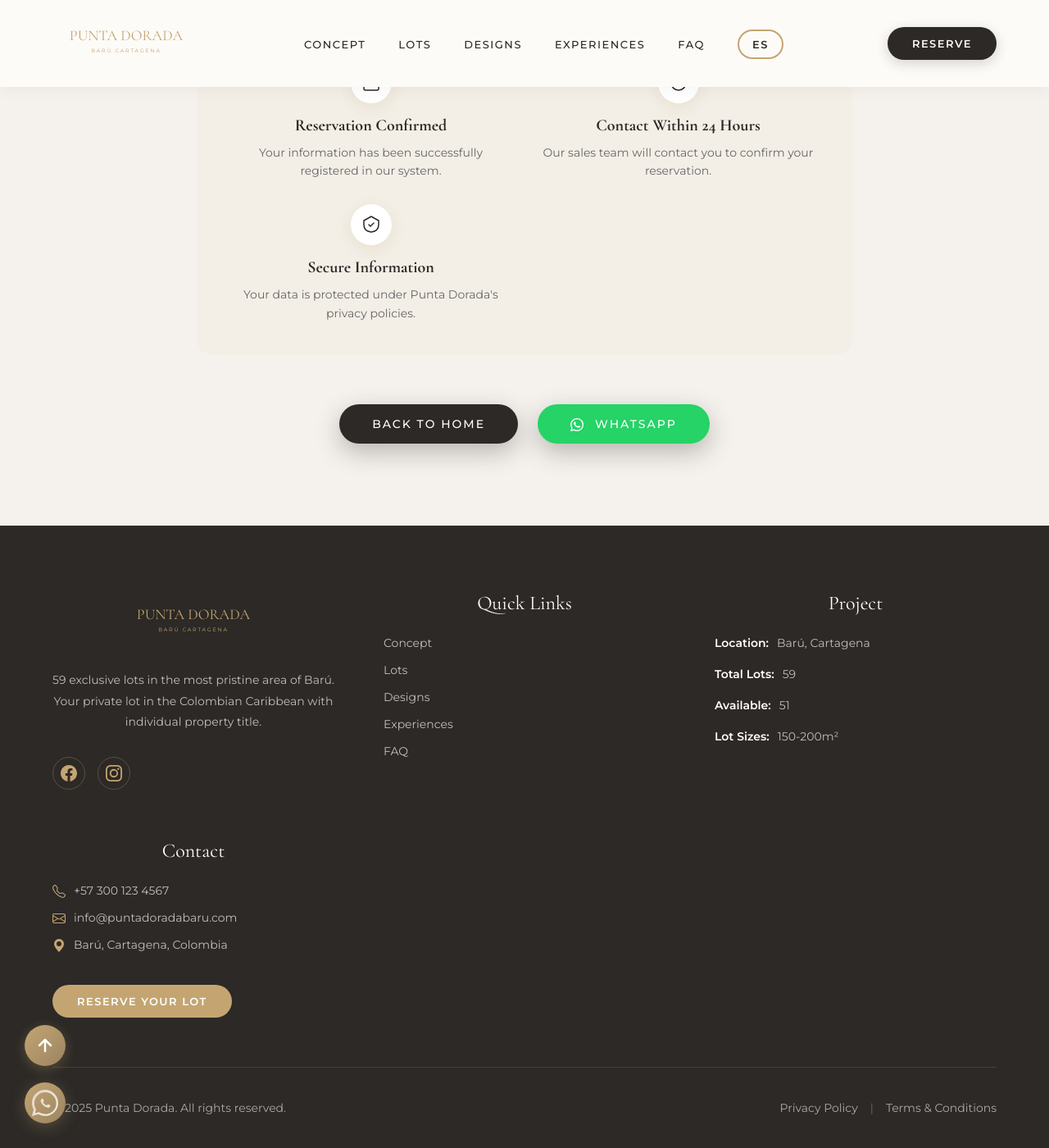
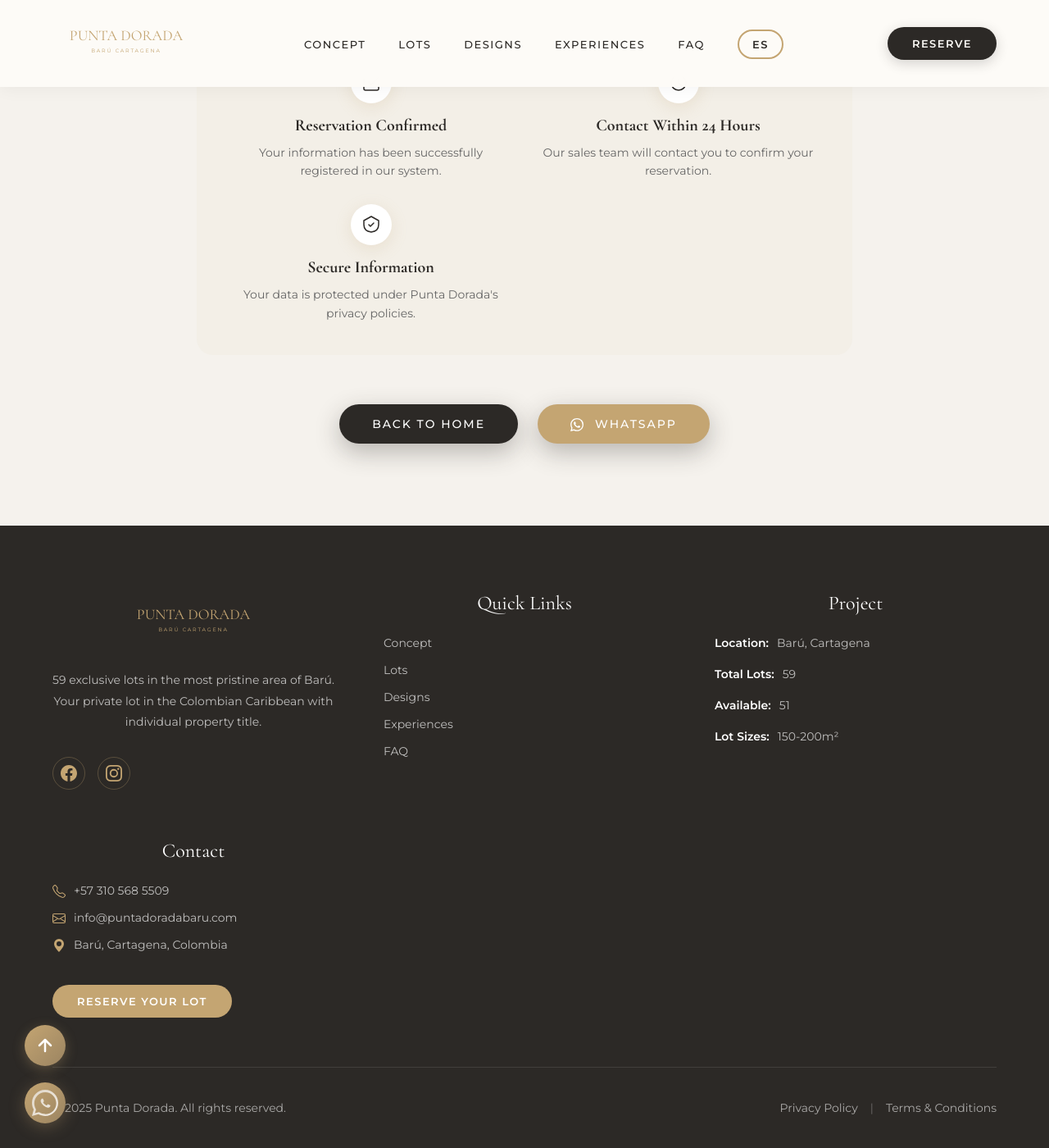
Before and after one commit to Ulumeus/puntadorada, a Jekyll site: the page built from en/thanks.html, in a window 1280 px wide and 1400 px high, scrolled down 412 px. Shown: the whole window at 82% size. Built offline with Jekyll 4.4.1, drawn with Linux system fonts in a browser that asks for light colours.

Commit message:
gallery and whatsapp number

```diff
--- a/_config.yml
+++ b/_config.yml
@@ -11,8 +11,8 @@
 # Información de contacto
 contact:
   address: "Barú, Cartagena, Colombia"
-  whatsapp: "573001234567"
-  whatsapp_display: "+57 300 123 4567"
+  whatsapp: "573105685509"
+  whatsapp_display: "+57 310 568 5509"
   phone: "6051234567"
   email: "info@puntadoradabaru.com"
 
--- a/_includes/css/main.css
+++ b/_includes/css/main.css
@@ -591,7 +591,7 @@
 
 .gallery-grid {
   display: grid;
-  grid-template-columns: repeat(4, 1fr);
+  grid-template-columns: repeat(auto-fit, minmax(min(100%, 160px), 1fr));
   grid-auto-rows: 250px;
   gap: 20px;
   margin-top: 60px;
--- a/en/thanks.html
+++ b/en/thanks.html
@@ -62,7 +62,7 @@
 
       <div style="text-align: center; margin-top: 60px;">
         <a href="/en/" class="btn-primary" style="margin-right: 20px;">Back to Home</a>
-        <a href="https://wa.me/573001234567?text=Hello,%20I%20want%20more%20information%20about%20Punta%20Dorada" class="btn-primary" style="background: #25D366; border-color: #25D366;">
+        <a href="https://wa.me/573105685509?text=Hello,%20I%20want%20more%20information%20about%20Punta%20Dorada" class="btn-primary" style="background: var(--primary-gold); border-color: var(--primary-gold);">
           <svg style="width: 16px; height: 16px; margin-right: 8px; vertical-align: middle;" viewBox="0 0 24 24" fill="currentColor">
             <path d="M17.472 14.382c-.297-.149-1.758-.867-2.03-.967-.273-.099-.471-.148-.67.15-.197.297-.767.966-.94 1.164-.173.199-.347.223-.644.075-.297-.15-1.255-.463-2.39-1.475-.883-.788-1.48-1.761-1.653-2.059-.173-.297-.018-.458.13-.606.134-.133.298-.347.446-.52.149-.174.198-.298.298-.497.099-.198.05-.371-.025-.52-.075-.149-.669-1.612-.916-2.207-.242-.579-.487-.5-.669-.51-.173-.008-.371-.01-.57-.01-.198 0-.52.074-.792.372-.272.297-1.04 1.016-1.04 2.479 0 1.462 1.065 2.875 1.213 3.074.149.198 2.096 3.2 5.077 4.487.709.306 1.262.489 1.694.625.712.227 1.36.195 1.871.118.571-.085 1.758-.719 2.006-1.413.248-.694.248-1.289.173-1.413-.074-.124-.272-.198-.57-.347m-5.421 7.403h-.004a9.87 9.87 0 01-5.031-1.378l-.361-.214-3.741.982.998-3.648-.235-.374a9.86 9.86 0 01-1.51-5.26c.001-5.45 4.436-9.884 9.888-9.884 2.64 0 5.122 1.03 6.988 2.898a9.825 9.825 0 012.893 6.994c-.003 5.45-4.437 9.884-9.885 9.884m8.413-18.297A11.815 11.815 0 0012.05 0C5.495 0 .16 5.335.157 11.892c0 2.096.547 4.142 1.588 5.945L.057 24l6.305-1.654a11.882 11.882 0 005.683 1.448h.005c6.554 0 11.89-5.335 11.893-11.893A11.821 11.821 0 0020.885 3.488"/>
           </svg>
--- a/es/gracias.html
+++ b/es/gracias.html
@@ -62,7 +62,7 @@
 
       <div style="text-align: center; margin-top: 60px;">
         <a href="/es/" class="btn-primary" style="margin-right: 20px;">Volver al Inicio</a>
-        <a href="https://wa.me/573001234567?text=Hola,%20quiero%20más%20información%20sobre%20Punta%20Dorada" class="btn-primary" style="background: #25D366; border-color: #25D366;">
+        <a href="https://wa.me/573105685509?text=Hola,%20quiero%20más%20información%20sobre%20Punta%20Dorada" class="btn-primary" style="background: var(--primary-gold); border-color: var(--dark-gold);">
           <svg style="width: 16px; height: 16px; margin-right: 8px; vertical-align: middle;" viewBox="0 0 24 24" fill="currentColor">
             <path d="M17.472 14.382c-.297-.149-1.758-.867-2.03-.967-.273-.099-.471-.148-.67.15-.197.297-.767.966-.94 1.164-.173.199-.347.223-.644.075-.297-.15-1.255-.463-2.39-1.475-.883-.788-1.48-1.761-1.653-2.059-.173-.297-.018-.458.13-.606.134-.133.298-.347.446-.52.149-.174.198-.298.298-.497.099-.198.05-.371-.025-.52-.075-.149-.669-1.612-.916-2.207-.242-.579-.487-.5-.669-.51-.173-.008-.371-.01-.57-.01-.198 0-.52.074-.792.372-.272.297-1.04 1.016-1.04 2.479 0 1.462 1.065 2.875 1.213 3.074.149.198 2.096 3.2 5.077 4.487.709.306 1.262.489 1.694.625.712.227 1.36.195 1.871.118.571-.085 1.758-.719 2.006-1.413.248-.694.248-1.289.173-1.413-.074-.124-.272-.198-.57-.347m-5.421 7.403h-.004a9.87 9.87 0 01-5.031-1.378l-.361-.214-3.741.982.998-3.648-.235-.374a9.86 9.86 0 01-1.51-5.26c.001-5.45 4.436-9.884 9.888-9.884 2.64 0 5.122 1.03 6.988 2.898a9.825 9.825 0 012.893 6.994c-.003 5.45-4.437 9.884-9.885 9.884m8.413-18.297A11.815 11.815 0 0012.05 0C5.495 0 .16 5.335.157 11.892c0 2.096.547 4.142 1.588 5.945L.057 24l6.305-1.654a11.882 11.882 0 005.683 1.448h.005c6.554 0 11.89-5.335 11.893-11.893A11.821 11.821 0 0020.885 3.488"/>
           </svg>
```
Also changed, not shown: 8 other files.
